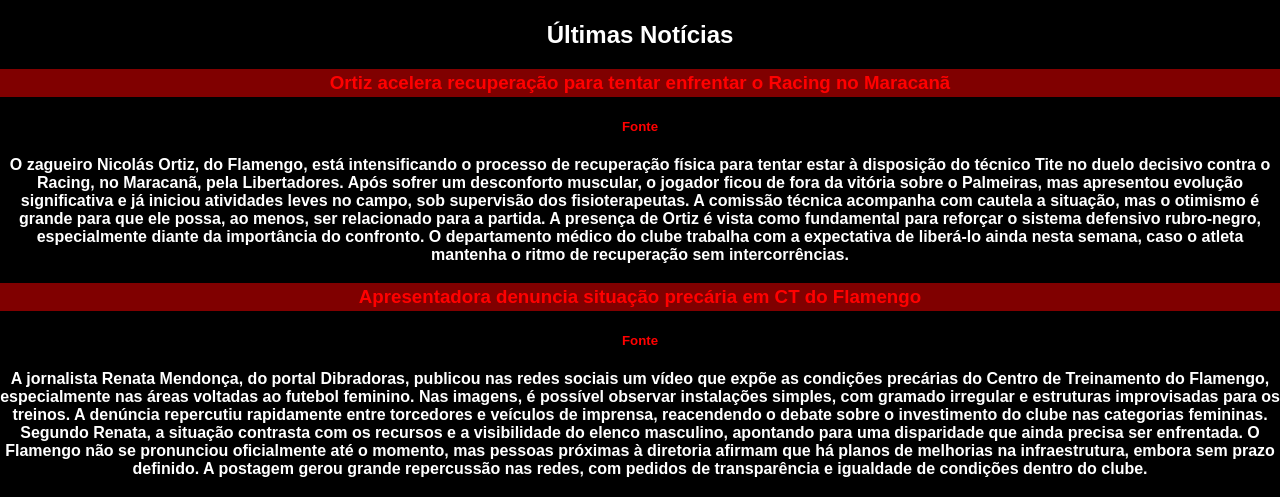
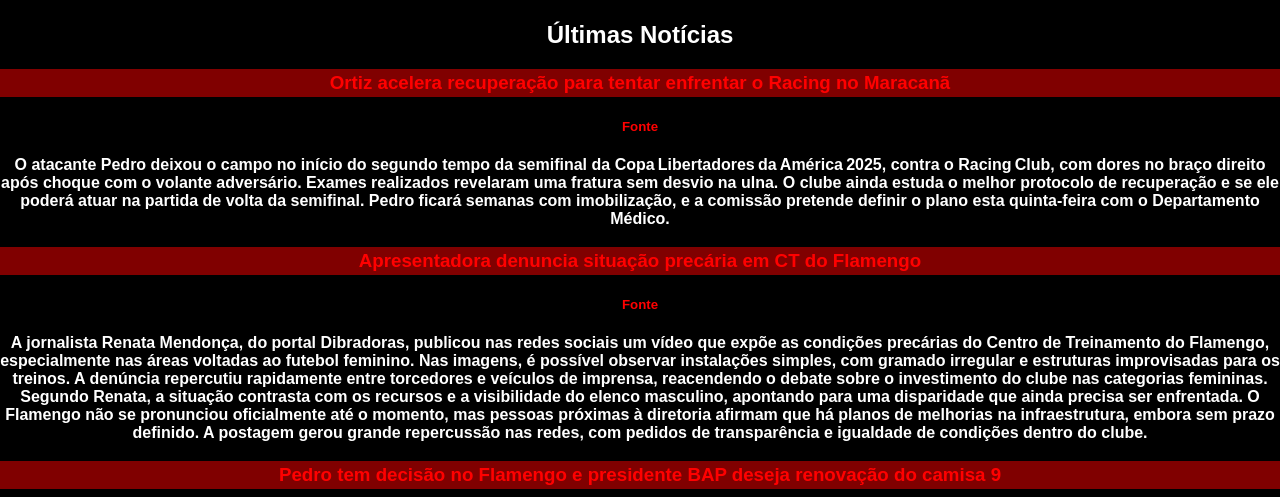
Before and after one commit to Enderman-Jogos/Enderman-Jogos.github.io, a plain HTML site: page noticias.html in a window 1280 px wide. Shown: the part 297-794 px from the top of the page. Drawn offline with Linux system fonts and the light colour scheme.

Commit message:
Update noticias.html

```diff
--- a/noticias.html
+++ b/noticias.html
@@ -31,7 +31,8 @@
     <h2> Últimas Notícias </h2>
     <h3 class="titulo-noticia"><a href="noticias.html">Ortiz acelera recuperação para tentar enfrentar o Racing no Maracanã</a></h3>
 <h5><a href="https://ge.globo.com/futebol/times/flamengo/noticia/2025/10/20/ortiz-acelera-recuperacao-e-fara-esforco-para-enfrentar-o-racing-no-maracana.ghtml">Fonte</a></h5>
-<p>O zagueiro Nicolás Ortiz, do Flamengo, está intensificando o processo de recuperação física para tentar estar à disposição do técnico Tite no duelo decisivo contra o Racing, no Maracanã, pela Libertadores. Após sofrer um desconforto muscular, o jogador ficou de fora da vitória sobre o Palmeiras, mas apresentou evolução significativa e já iniciou atividades leves no campo, sob supervisão dos fisioterapeutas. A comissão técnica acompanha com cautela a situação, mas o otimismo é grande para que ele possa, ao menos, ser relacionado para a partida. A presença de Ortiz é vista como fundamental para reforçar o sistema defensivo rubro-negro, especialmente diante da importância do confronto. O departamento médico do clube trabalha com a expectativa de liberá-lo ainda nesta semana, caso o atleta mantenha o ritmo de recuperação sem intercorrências.</p>
+<p>O atacante Pedro deixou o campo no início do segundo tempo da semifinal da Copa Libertadores da América 2025, contra o Racing Club, com dores no braço direito após choque com o volante adversário. Exames realizados revelaram uma fratura sem desvio na ulna.
+O clube ainda estuda o melhor protocolo de recuperação e se ele poderá atuar na partida de volta da semifinal. Pedro ficará semanas com imobilização, e a comissão pretende definir o plano esta quinta-feira com o Departamento Médico.</p>
 
 <h3 class="titulo-noticia"><a href="noticias.html">Apresentadora denuncia situação precária em CT do Flamengo</a></h3>
 <h5><a href="https://www.terra.com.br/esportes/flamengo/apresentadora-denuncia-situacao-precaria-em-ct-do-flamengo,4f747c63488eca54b377813f7883d605iy6jhn3a.html">Fonte</a></h5>
```
